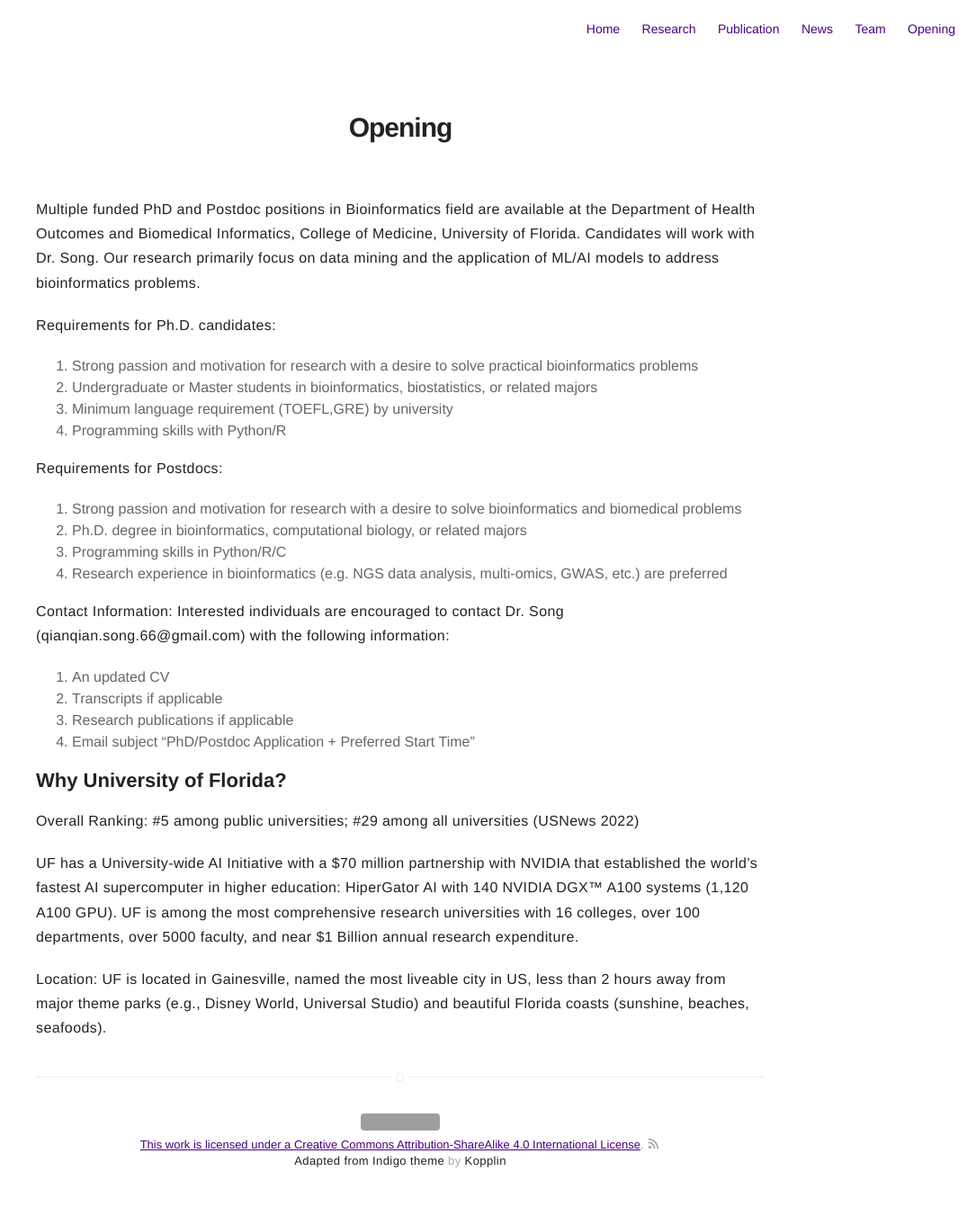
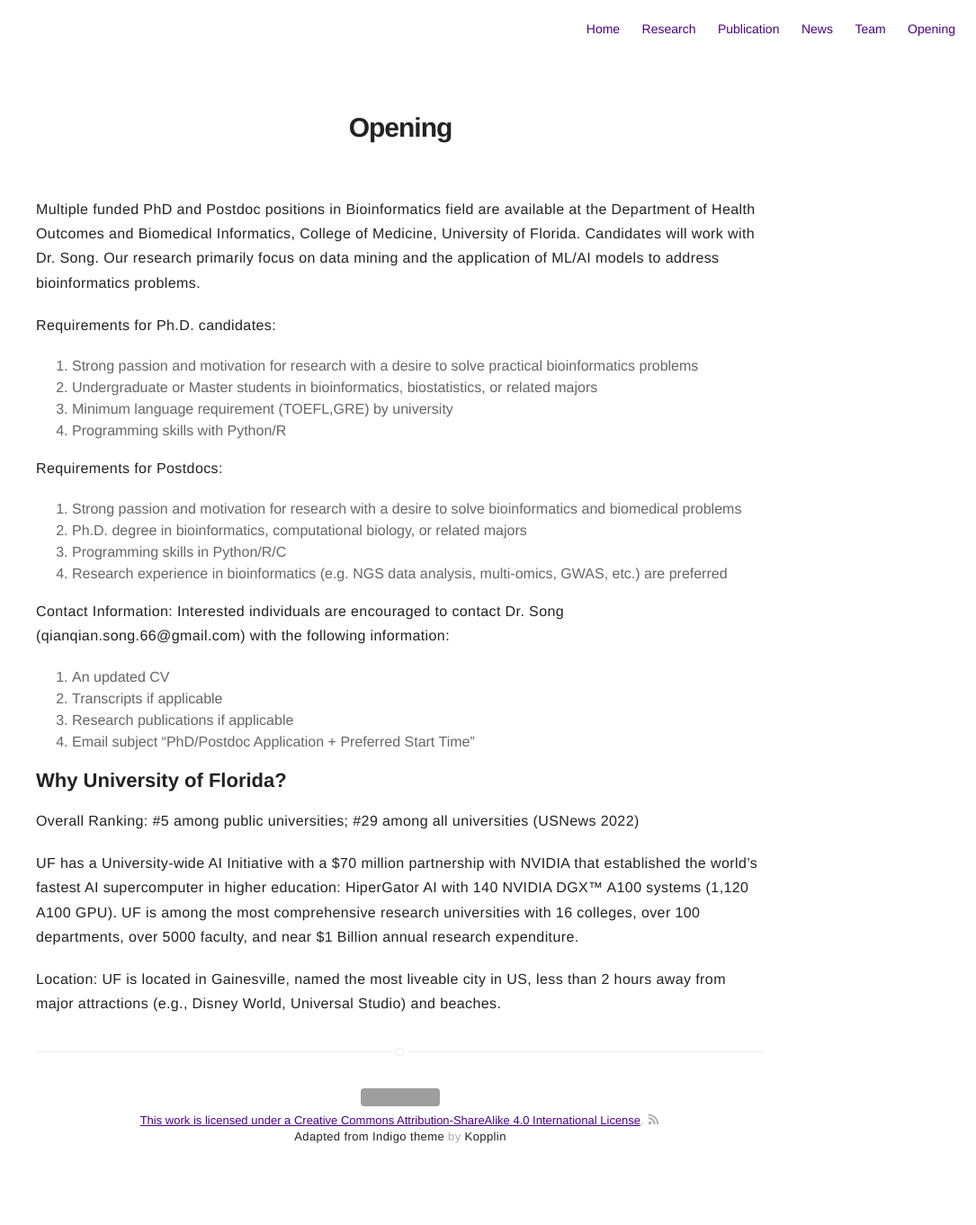
Before and after one commit to QSong-github/SongLab, a Jekyll site: the page built from pages/opening.md, in a window 1280 px wide. Shown: the whole page at 90% size, without its empty margins (195-1280 px from the left). Built offline with Jekyll 4.4.1, drawn with Linux system fonts in a browser that asks for light colours; after the commit the page ends 1335 px from its top, so only the background shows below that; grey boxes are pictures that could not be loaded.

Commit message:
Update opening.md

```diff
--- a/pages/opening.md
+++ b/pages/opening.md
@@ -32,4 +32,4 @@ Overall Ranking: #5 among public universities; #29 among all universities (USNew
 
 UF has a University-wide AI Initiative with a $70 million partnership with NVIDIA that established the world’s fastest AI supercomputer in higher education: HiperGator AI with 140 NVIDIA DGX™ A100 systems (1,120 A100 GPU). UF is among the most comprehensive research universities with 16 colleges, over 100 departments, over 5000 faculty, and near $1 Billion annual research expenditure.
 
-Location: UF is located in Gainesville, named the most liveable city in US, less than 2 hours away from major theme parks (e.g., Disney World, Universal Studio) and beautiful Florida coasts (sunshine, beaches, seafoods).
+Location: UF is located in Gainesville, named the most liveable city in US, less than 2 hours away from major attractions (e.g., Disney World, Universal Studio) and beaches.
```
